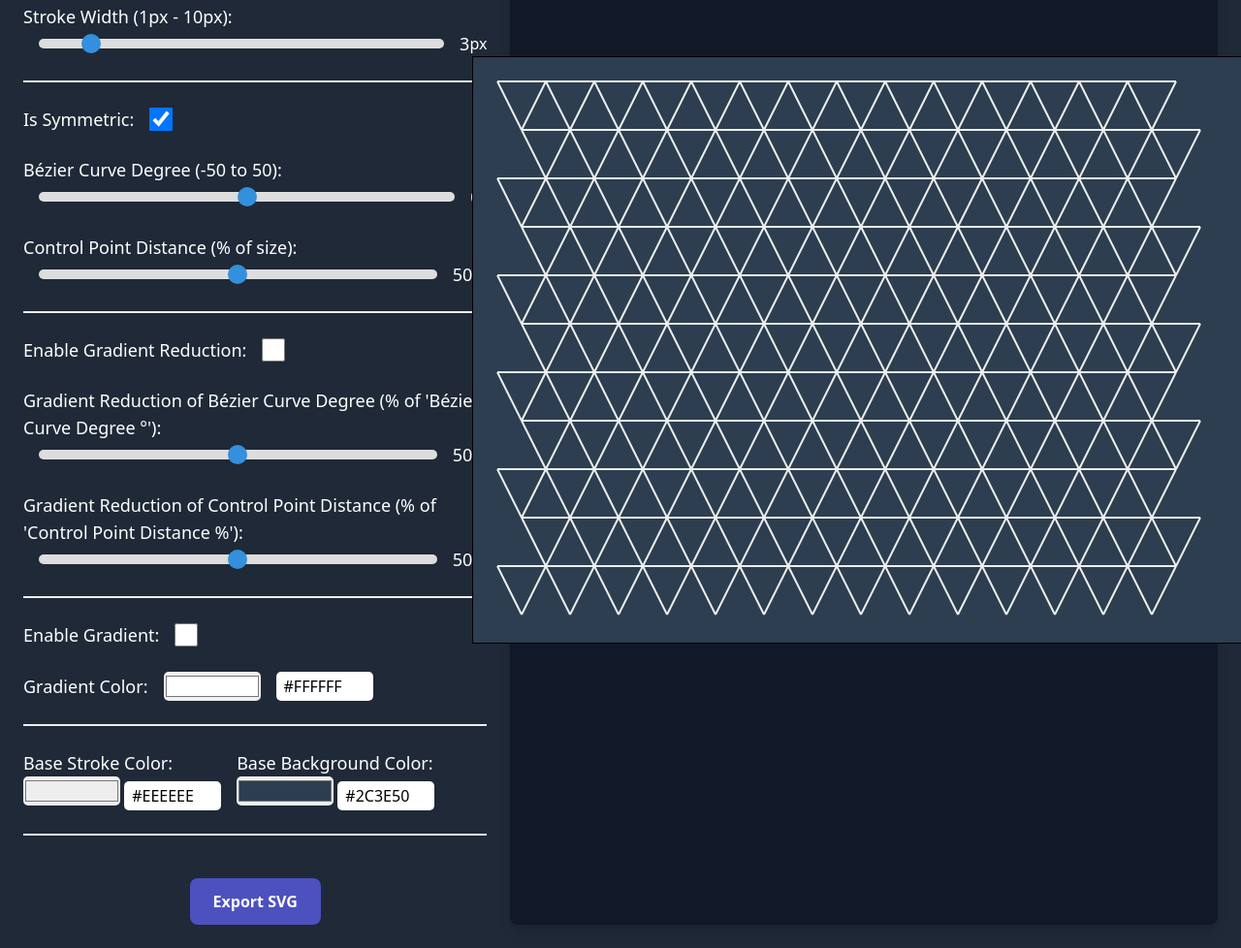
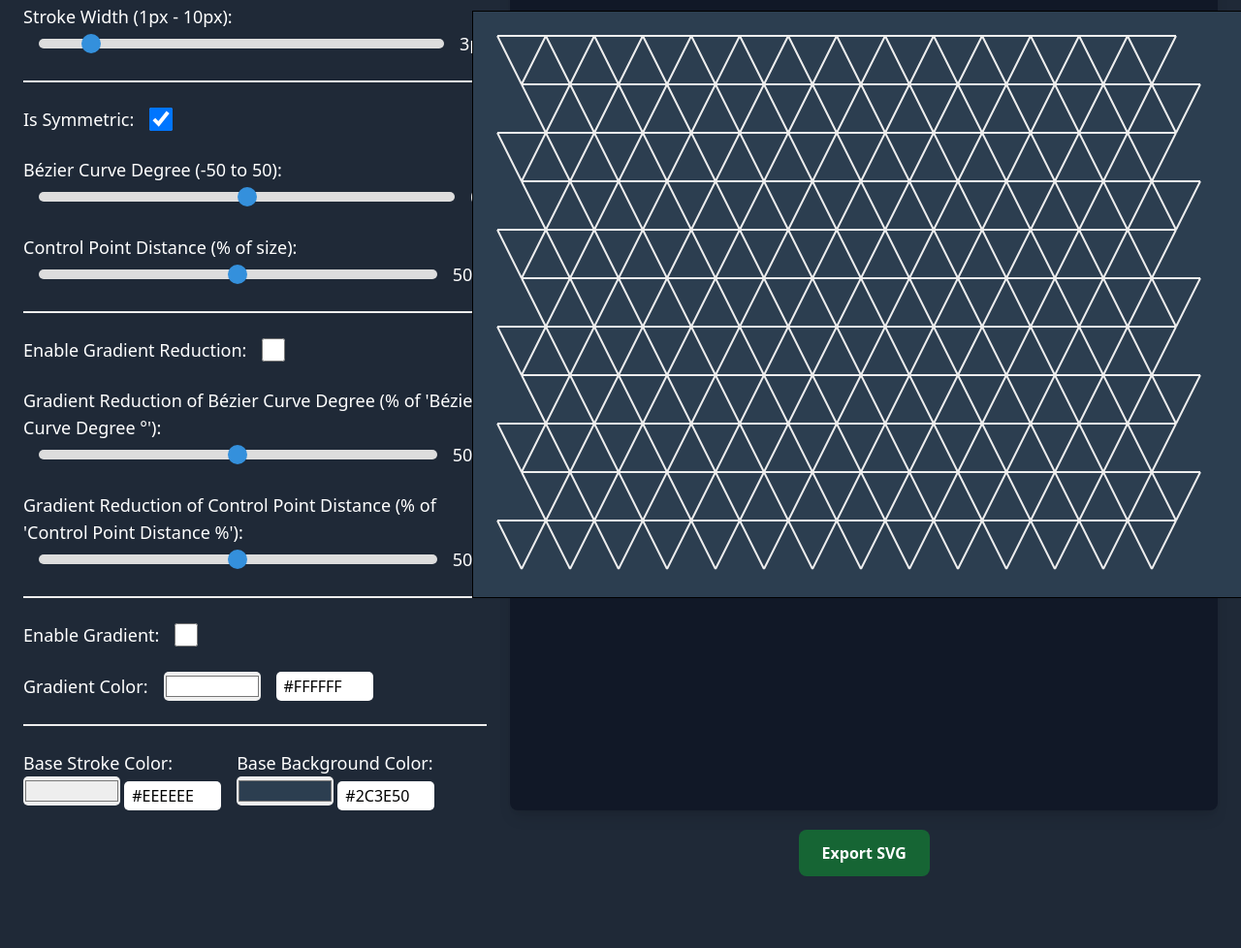
Before and after one commit to dbraun1991/fractal_plane, a website with bundled scripts: page src/index.html in a window 1280 px wide. Shown: the part 257-1235 px from the top of the page at 97% size. After the commit the page ends 1161 px from the top, so only its background shows below. Built offline with nearby package versions, Linux system fonts and the light colour scheme.

Commit message:
Minor html alignmnet - Export button - beta v7

```diff
--- a/src/index.html
+++ b/src/index.html
@@ -129,16 +129,19 @@
         </div>
       </div>
 
-      <hr>
+    </div>
+
+    <!-- Right Side: Canvas and Export Button -->
+    <div id="app-container" class="mt-6 lg:col-span-3 space-y-6">
+      <!-- Canvas -->
+      <div id="app" class="bg-gray-900 rounded-lg shadow-lg h-[500px]"></div>
 
       <!-- Export Button -->
-      <div class="flex justify-center mt-6">
-        <button id="exportButton" class="bg-indigo-500 hover:bg-indigo-600 text-white font-semibold py-2 px-6 rounded-md transition-all">Export SVG</button>
-      </div>
+      <button id="exportButton" class="bg-green-800 hover:bg-green-900 text-white font-semibold py-2 px-6 rounded-md transition-all mx-auto block">
+        Export SVG
+      </button>
     </div>
 
-    <!-- Right Side: Canvas -->
-    <div id="app" class="mt-6 bg-gray-900 rounded-lg shadow-lg h-[500px] lg:col-span-3"></div>
 
   </div>
 
--- a/src/styles/styles.css
+++ b/src/styles/styles.css
@@ -90,7 +90,6 @@ hr {
   margin-top: 20px;
   display: block;
   width: auto;
-  background-color: #4c51bf; /* Indigo color */
   color: white;
   padding: 12px 24px;
   font-size: 16px;
@@ -100,10 +99,6 @@ hr {
   transition: background-color 0.3s ease;
 }
 
-#exportButton:hover {
-  background-color: #434190; /* Slightly darker on hover */
-}
-
 /* Title styling */
 h1 {
   color: #EEEEEE;
```
